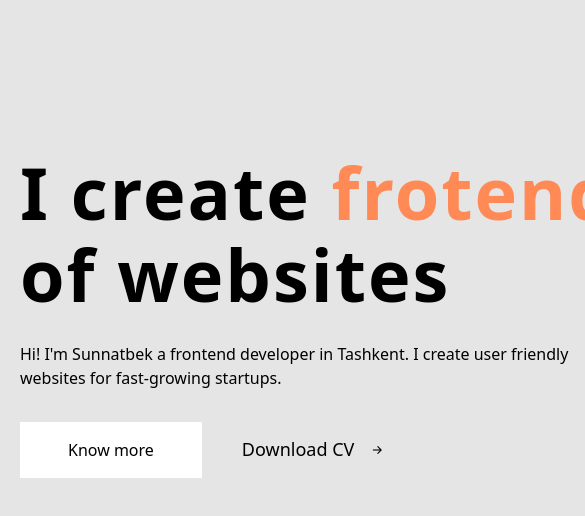
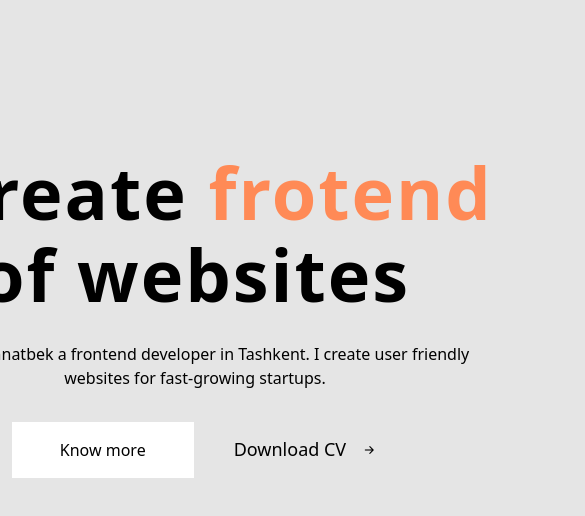
Before and after one commit to sunnatbekweb/Resume-Website, a website: page src/index.html in a window 390 px wide. Shown: the part 102-618 px from the top of the page, 585 px wide, since content can reach past the window. Drawn offline with nearby package versions, Linux system fonts and the light colour scheme; a web font is replaced by a local one.

Commit message:
added responsiv for intro section

```diff
--- a/src/index.html
+++ b/src/index.html
@@ -42,10 +42,10 @@
     <main class="pt-24">
         <section id="intro" class="bg-[#E5E5E5] h-[640px] flex items-center">
             <div class="container">
-                <div class="flex justify-between items-center ">
-                    <div class="w-[650px]">
-                        <h1 class="font-bold text-7xl leading-[82px] tracking-[2px]">I create <span class="text-[#FF8A56]">frotend</span> of websites</h1>
-                        <p class="mt-[27px] mb-[32px] w-[600px]">
+                <div class="flex justify-center xl:justify-between items-center ">
+                    <div class="w-[650px] flex flex-col items-center xl:items-start">
+                        <h1 class="font-bold text-7xl leading-[82px] tracking-[2px] text-center xl:text-left">I create <span class="text-[#FF8A56]">frotend</span> of websites</h1>
+                        <p class="mt-[27px] mb-[32px] w-[600px] text-center xl:text-left">
                             Hi! I'm Sunnatbek a frontend developer in Tashkent. I create
                             user friendly websites for fast-growing startups.
                         </p>
```
Also changed, not shown: dist/output.css.
